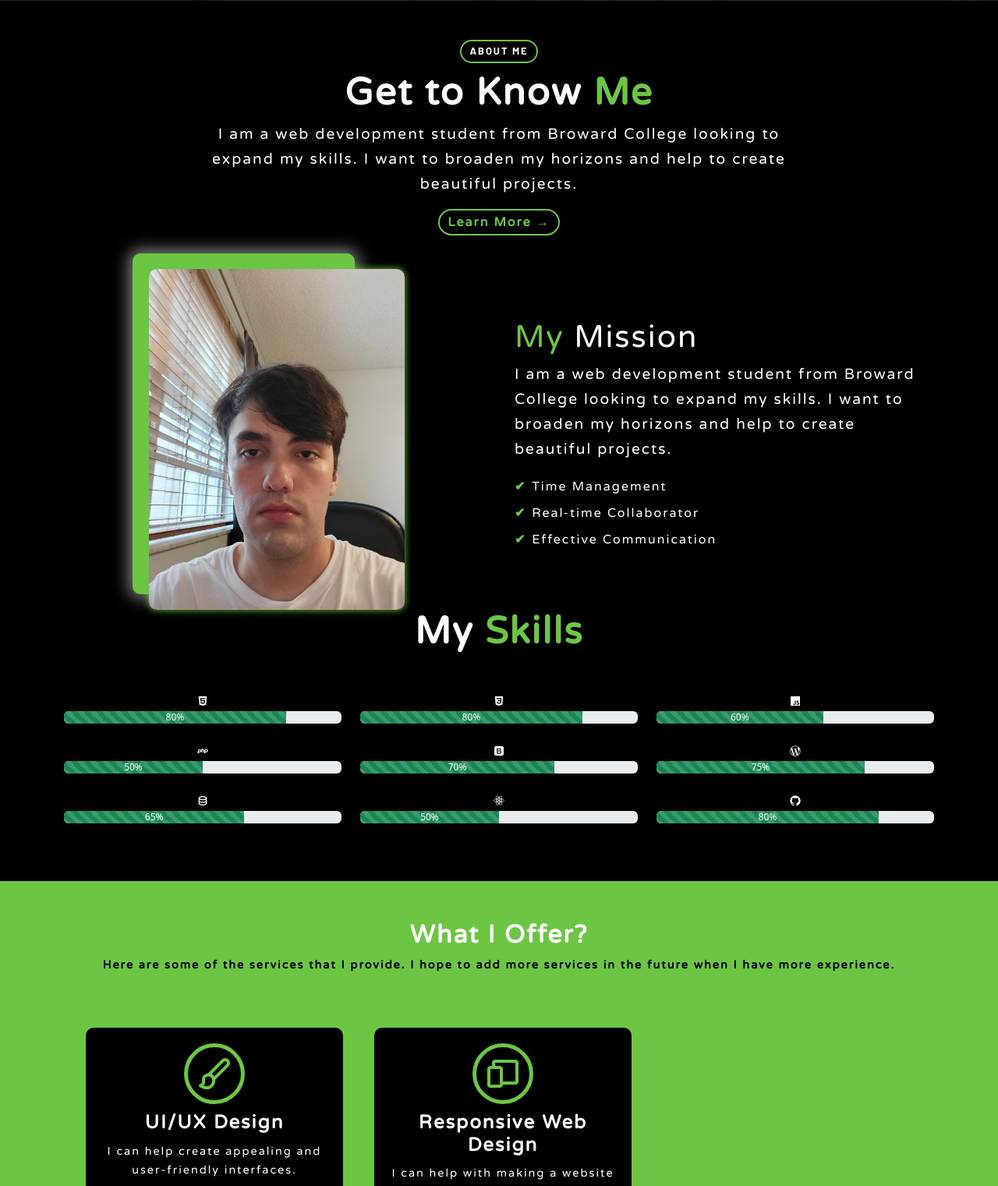
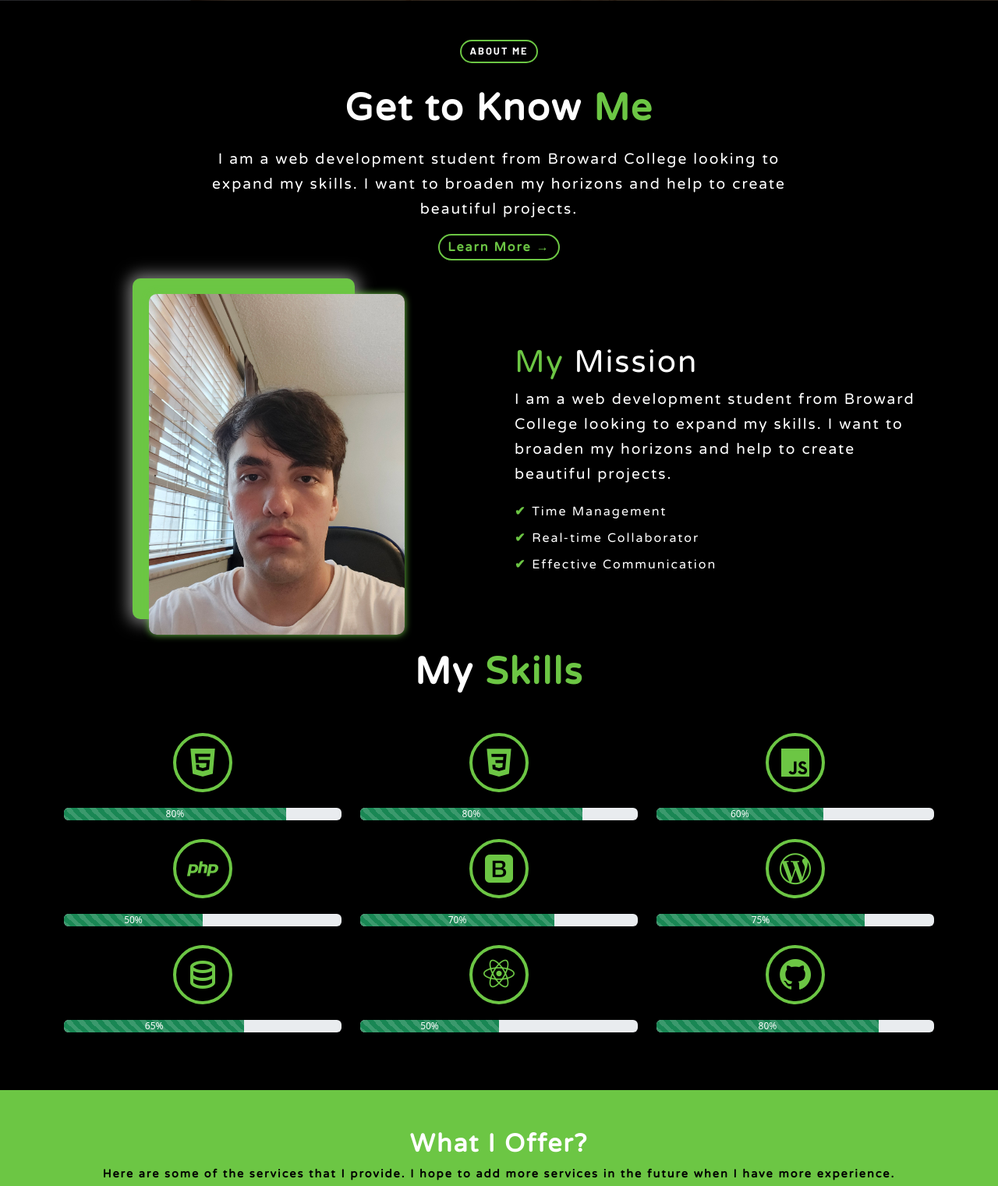
Before and after one commit to Daniel1000c/creatorRepo, a PHP site: page / in a window 1280 px wide. Shown: the part 336-1857 px from the top of the page at 78% size. Run offline with PHP 8.4, Linux system fonts and the light colour scheme.

Commit message:
add skills section formatting

```diff
--- a/css/style.css
+++ b/css/style.css
@@ -333,6 +333,7 @@ section .container.visible {
     font-size: 2rem;
     font-weight: bold;
     letter-spacing: 2px;
+    margin: 20px 0;
 }
 
 .aboutSection h1 span {
@@ -410,6 +411,16 @@ section .container.visible {
     font-weight: bold;
     display: inline-block;
     width: 1em;
+}
+
+/*Format creator skills*/
+.skillContainer .skillCard i {
+    font-size: 3rem;
+    color: #6cc644;
+    margin-bottom: 20px;
+    border: 4px solid #6cc644;
+    border-radius: 50%;
+    padding: 10px;
 }
 
 /**Contact Section Formatting**/
```
